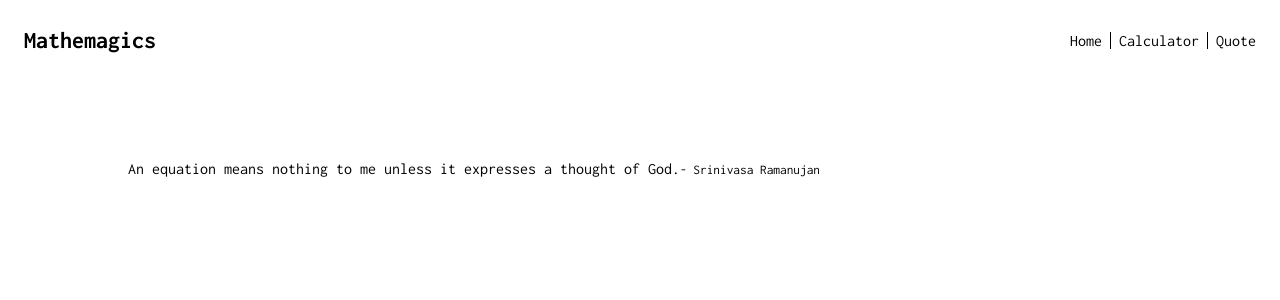
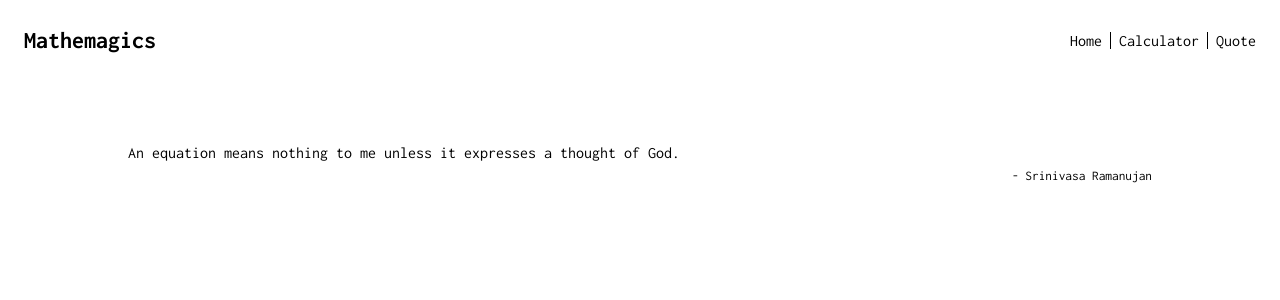
Before and after one commit to Danie12345/mathemagics, a React (Create React App) app: page /quote in a window 1280 px wide. Shown: the top 300 px of the page. Built offline with nearby package versions, Linux system fonts and the light colour scheme.

Commit message:
Add quote styles

```diff
--- /dev/null
+++ b/src/components/quote/Quote.css
@@ -0,0 +1,23 @@
+.quoteContainer {
+  display: flex;
+  flex-direction: column;
+}
+
+.quote {
+  display: flex;
+  flex-direction: column;
+  width: 100%;
+  height: auto;
+  gap: 8px;
+  margin: 0%;
+}
+
+.quote-content {
+  align-self: flex-start;
+  justify-self: flex-start;
+}
+
+.quote-mathematician {
+  align-self: flex-end;
+  justify-self: flex-end;
+}
--- a/src/components/quote/Quote.js
+++ b/src/components/quote/Quote.js
@@ -1,10 +1,14 @@
 import React from 'react';
+
+import './Quote.css';
 
 const Quote = () => (
   <div className="section quoteContainer">
     <p className="quote">
-      An equation means nothing to me unless it expresses a thought of God.
-      <small className="mathematician">- Srinivasa Ramanujan</small>
+      <span className="quote-content">
+        An equation means nothing to me unless it expresses a thought of God.
+      </span>
+      <small className="quote-mathematician">- Srinivasa Ramanujan</small>
     </p>
   </div>
 );
```
